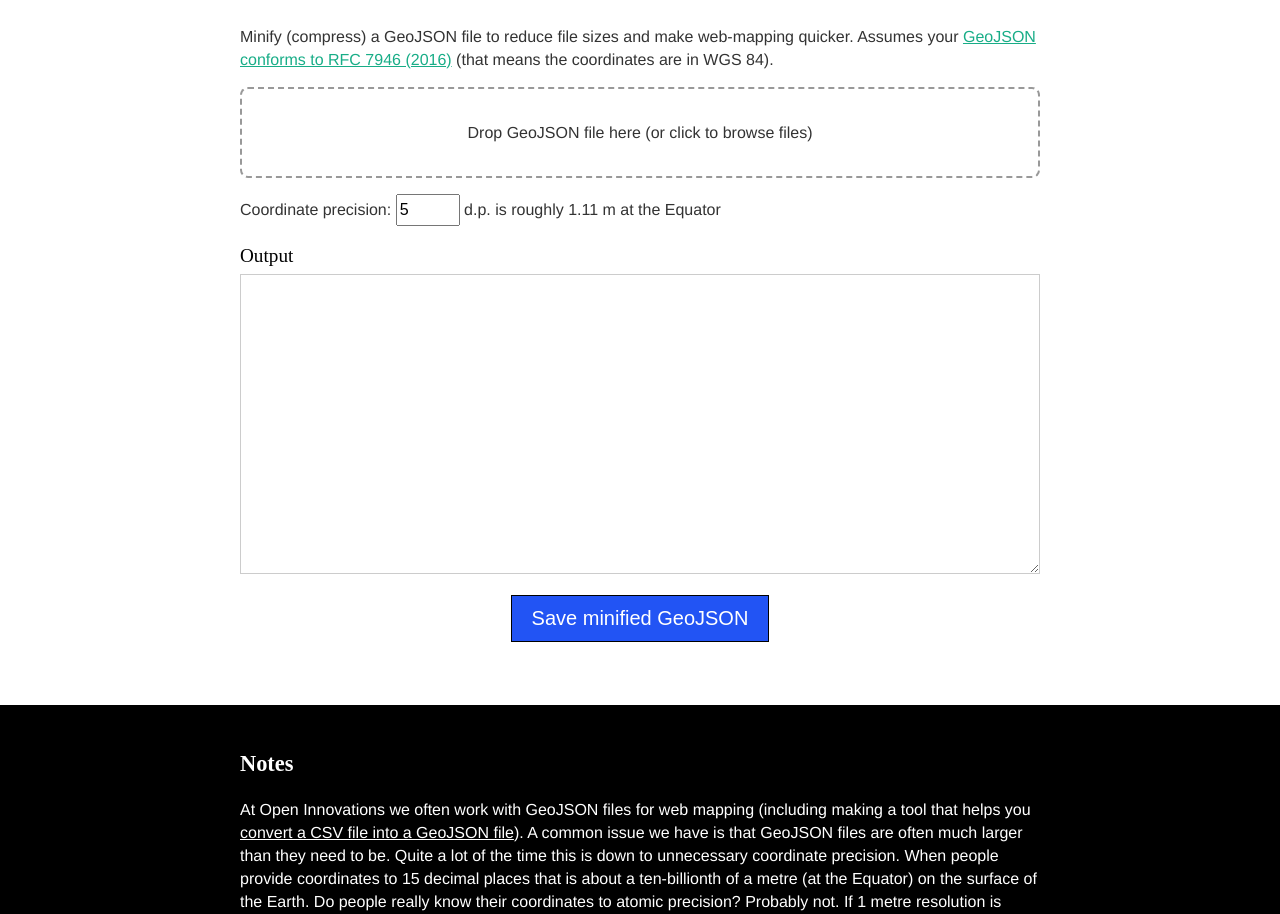
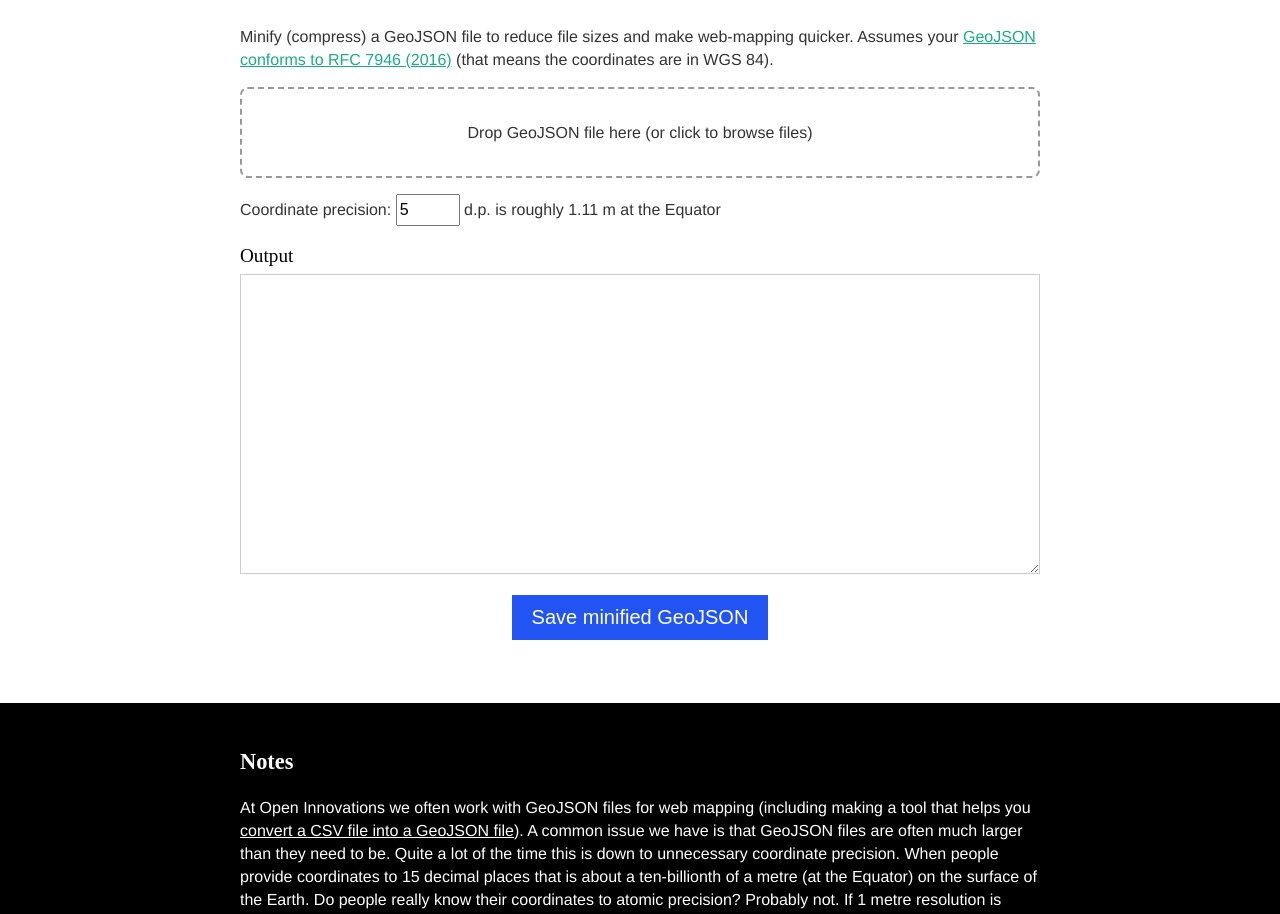
Before and after one commit to open-innovations/geojson-minify, a plain HTML site: page index.html in a window 1280 px wide. Shown: the part 163-1077 px from the top of the page. Drawn offline with Linux system fonts and the light colour scheme; a script that the page names is missing; a web font is replaced by a local one.

Commit message:
Button style

```diff
--- a/geojson-minify.js
+++ b/geojson-minify.js
@@ -156,9 +156,9 @@
 			});
 			return {'li':li,'inp':inp,'btn':btn,'p':p};
 		}
-    var ul,props,sorted,h3;
+		var ul,props,sorted,h3;
 
-    ul = document.createElement('ul');
+		ul = document.createElement('ul');
 		ul.classList.add('toggles');
 		props = this.properties;
 		sorted = Object.keys(this.properties).sort(function(a,b){return props[a].b-props[b].b;}).reverse();
--- a/style.css
+++ b/style.css
@@ -245,7 +245,7 @@ ol li { line-height: 1.75em; }
 	padding: 0px;
 	margin-bottom: 0;
 }
-#save { font-size: 1.25em; border: 1px solid black; margin-bottom: 0.75em;}
+#save { font-size: 1.25em; margin-bottom: 0.75em;}
 #results > .holder:first-child { padding: 0em 1em 0em 1em; }
 #main { min-height: 500px; }
 h3 { margin-top: 1em; margin-bottom: 0.5em; }
```
